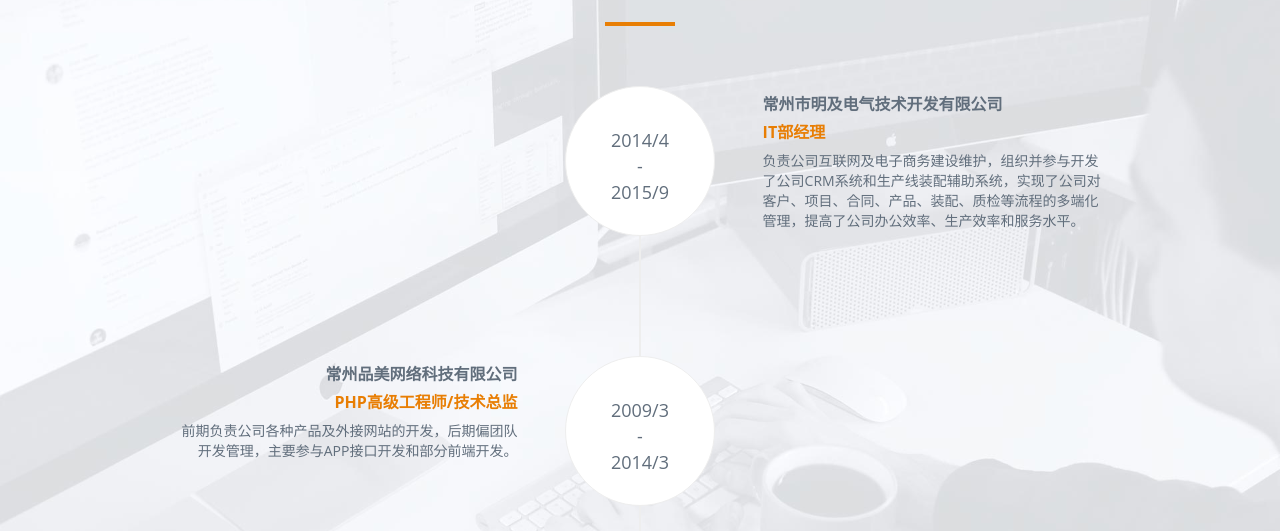
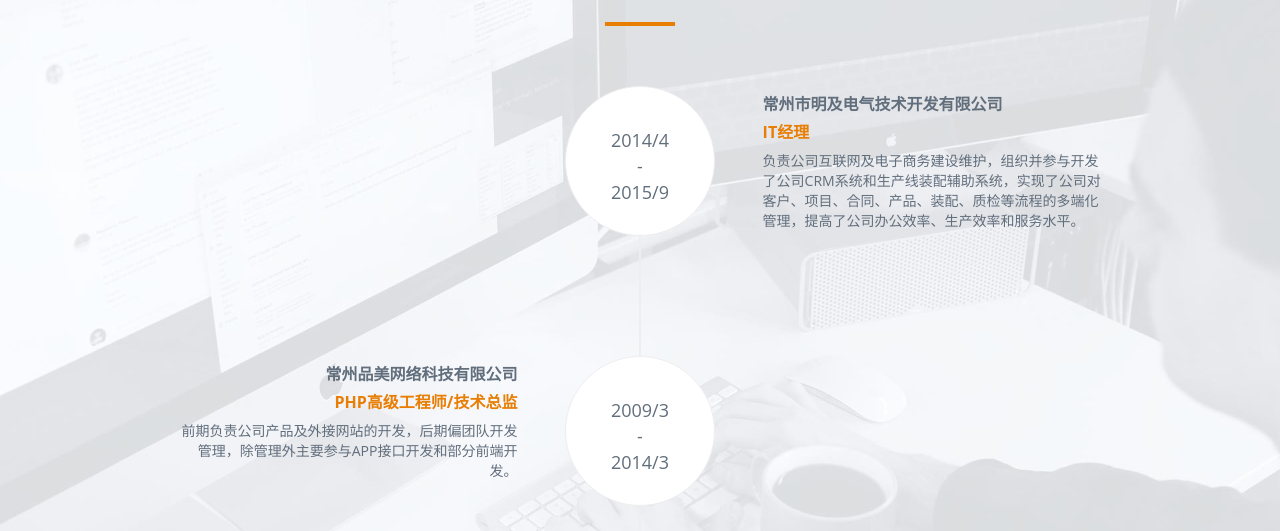
Before and after one commit to hardywalker/hardywalker.github.io, a plain HTML site: page index.html in a window 1280 px wide. Shown: the part 1660-2191 px from the top of the page. Drawn offline with Linux system fonts and the light colour scheme; a web font is replaced by a local one.

```diff
--- a/index.html
+++ b/index.html
@@ -115,7 +115,7 @@
             <div class="timeline-panel">
               <div class="timeline-heading">
                 <h4>常州市明及电气技术开发有限公司</h4>
-                <h4 class="subheading">IT部经理</h4>
+                <h4 class="subheading">IT经理</h4>
               </div>
               <div class="timeline-body">
                 <p>负责公司互联网及电子商务建设维护，组织并参与开发了公司CRM系统和生产线装配辅助系统，实现了公司对客户、项目、合同、产品、装配、质检等流程的多端化管理，提高了公司办公效率、生产效率和服务水平。</p>
@@ -134,7 +134,7 @@
                 <h4 class="subheading">PHP高级工程师/技术总监</h4>
               </div>
               <div class="timeline-body">
-                <p>前期负责公司各种产品及外接网站的开发，后期偏团队开发管理，主要参与APP接口开发和部分前端开发。</p>
+                <p>前期负责公司产品及外接网站的开发，后期偏团队开发管理，除管理外主要参与APP接口开发和部分前端开发。</p>
               </div>
             </div>
           </li>
```
Also changed, not shown: 1 other file.
